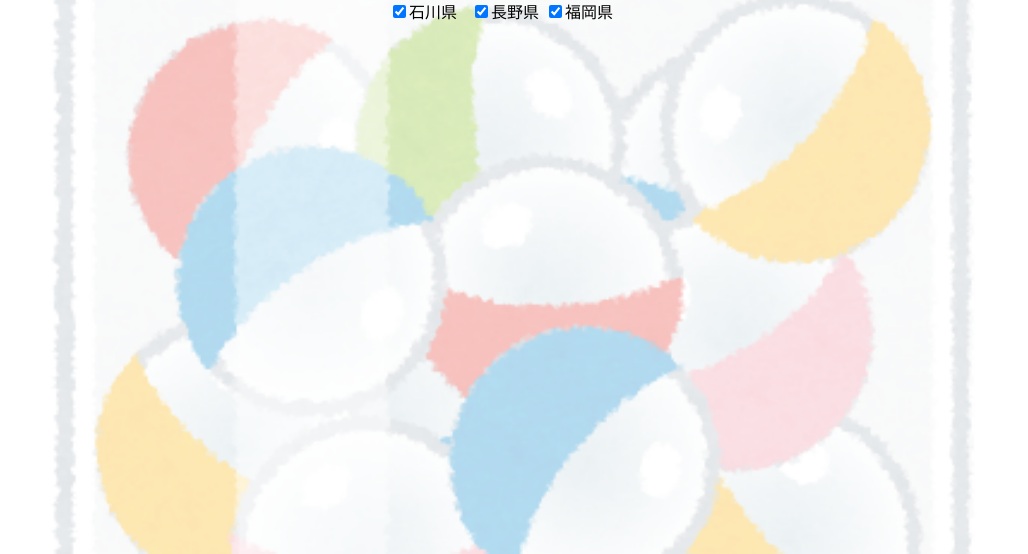
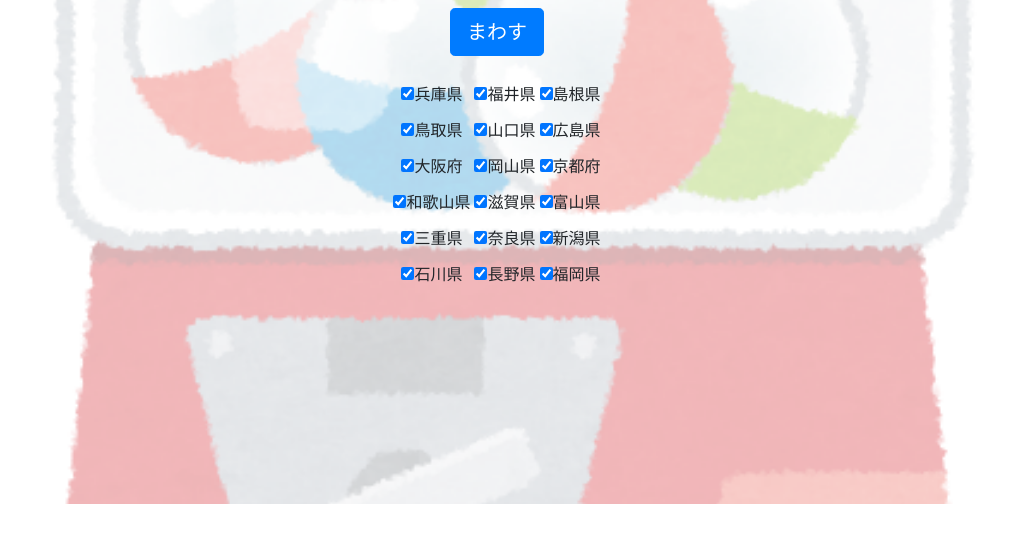
Before and after one commit to omo-chi/gacha, a plain HTML site: page index.html in a window 1280 px wide. Shown: the part 296-850 px from the top of the page, without its empty margins (143-1171 px from the left). After the commit the page ends 800 px from the top, so only its background shows below. Drawn offline with nearby package versions, Linux system fonts and the light colour scheme.

Commit message:
デザイン修正

```diff
--- a/index.html
+++ b/index.html
@@ -17,29 +17,38 @@
             background-repeat: no-repeat;
             background-attachment: fixed;
             height: 100vh;
+            display: flex;
+            justify-content: center;
+            align-items: center;
+            flex-direction: column;
         }
         .hidden {
             display: none;
-        }
-        table {
-            margin: 0 auto;
-            border-collapse: collapse;
-        }
-        td {
-            padding: 3px;
         }
         #map {
             height: 400px;
             width: 100%;
             margin-top: 20px;
         }
+        #prefecture-checkboxes table {
+            border: none; /* テーブルの線を消す */
+            margin: 0 auto; /* テーブルをセンタリング */
+        }
+        #prefecture-checkboxes td {
+            border: none; /* セルの線を消す */
+            padding: 2px; /* セルの間隔を詰める */
+        }
+        #result-screen {
+            padding-top: 20px; /* 結果ページの上部に空白を追加 */
+        }
     </style>
+    <link href="https://stackpath.bootstrapcdn.com/bootstrap/4.5.2/css/bootstrap.min.css" rel="stylesheet">
     <link rel="stylesheet" href="https://unpkg.com/leaflet/dist/leaflet.css" />
 </head>
 <body>
-    <div id="gacha-screen">
-        <h1>ガチャ</h1>
-        <button onclick="drawGacha()">ガチャを回す</button>
+    <div id="gacha-screen" class="container text-center">
+        <h1 class="my-4">ガチャ</h1>
+        <button class="btn btn-primary btn-lg mb-4" onclick="drawGacha()">まわす</button>
         <div id="prefecture-checkboxes">
             <table id="prefecture-table">
                 <!-- ここにチェックボックスが追加されます -->
@@ -47,15 +56,16 @@
         </div>
     </div>
 
-    <div id="result-screen" class="hidden">
-        <h2><div id="result1"></div></h2>
+    <div id="result-screen" class="container text-center hidden">
+        <h2 class="my-4"><div id="result1"></div></h2>
         <div id="result2"></div>
-        <h1><div id="result3"></div></h1>
+        <h1 class="my-4"><div id="result3"></div></h1>
         <div id="result4"></div>
-        <div id="map"></div>
-        <button onclick="backToGacha()">戻る</button>
+        <div id="map" class="my-4"></div>
+        <button class="btn btn-secondary btn-lg" onclick="backToGacha()">戻る</button>
     </div>
 
+    <script src="https://stackpath.bootstrapcdn.com/bootstrap/4.5.2/js/bootstrap.bundle.min.js"></script>
     <script src="https://unpkg.com/leaflet/dist/leaflet.js"></script>
     <script src="gacha.js"></script>
 </body>
```
